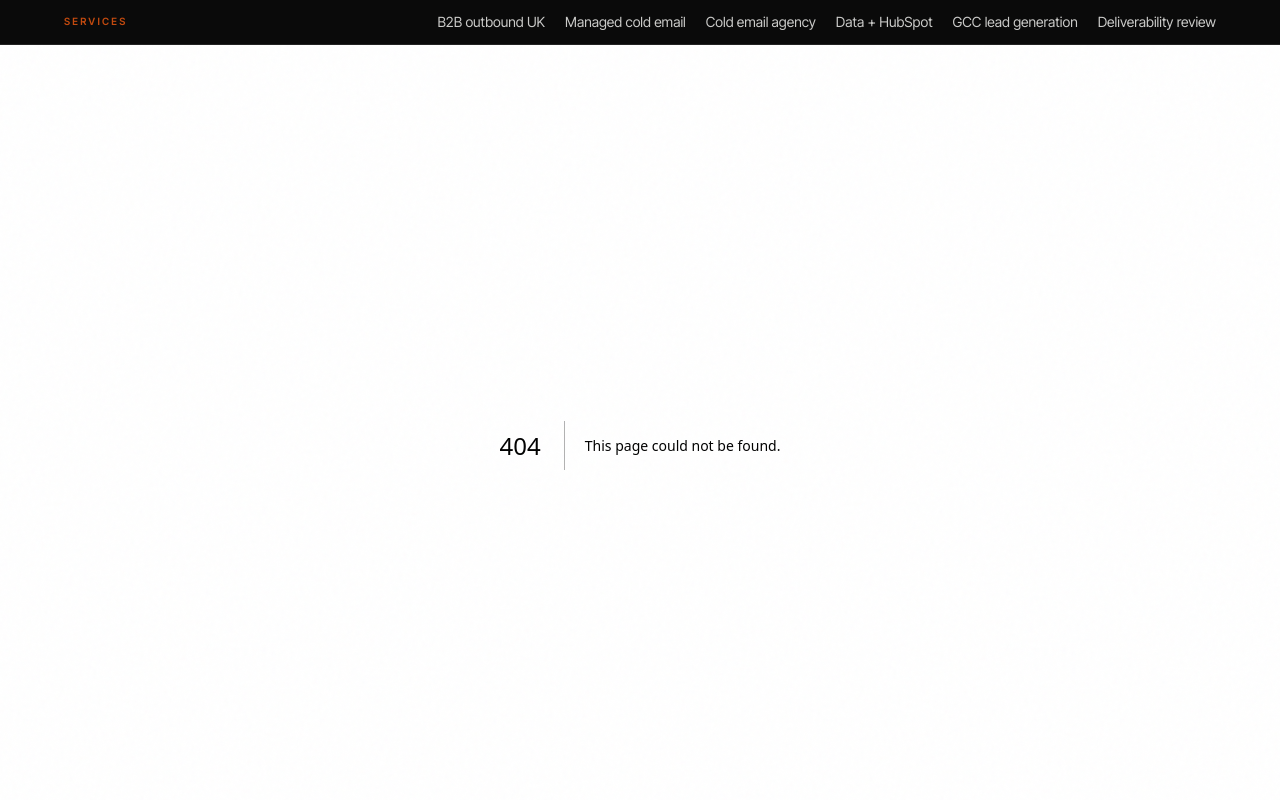
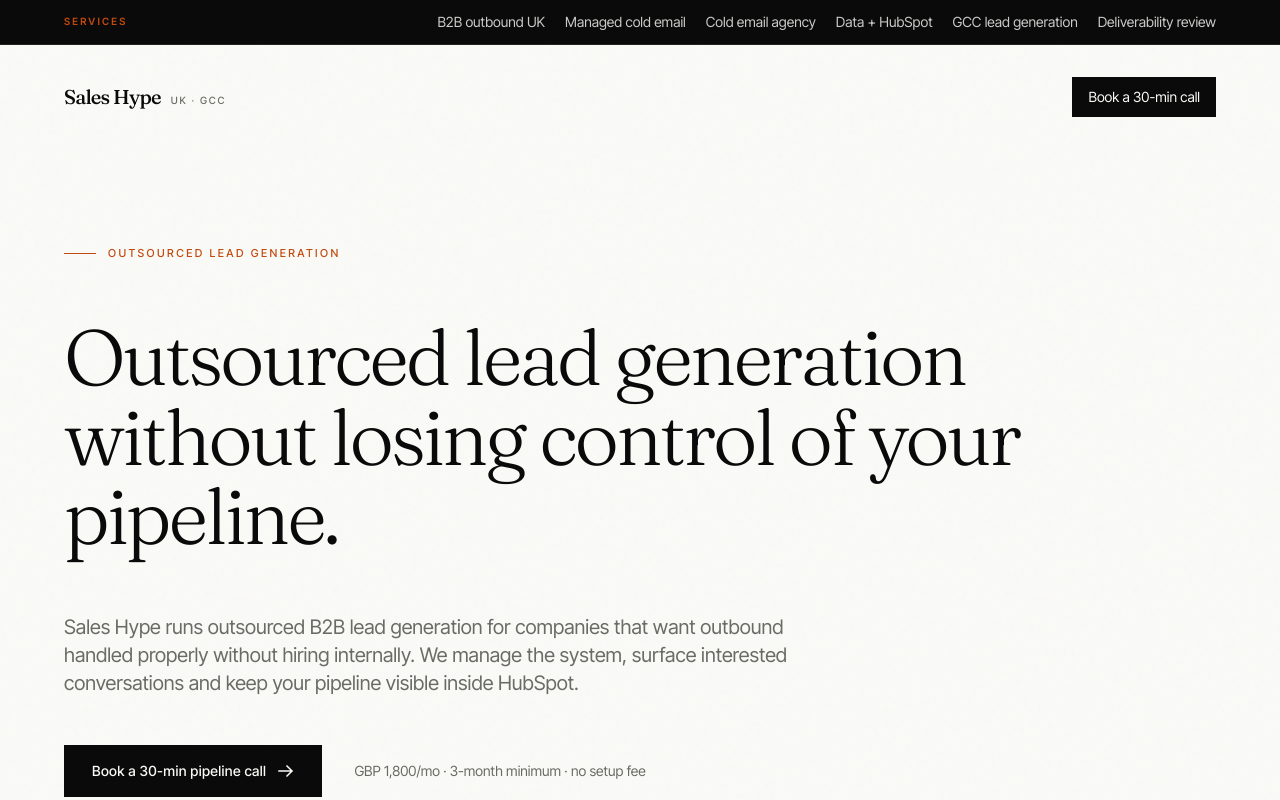
Before and after one commit to tareq-arch/saleshype-site, a Next.js app: page /outsourced-lead-generation in a window 1280 px wide. Before the commit this address had no page. Shown: the top 800 px of the page. Built offline with nearby package versions, Linux system fonts and the light colour scheme.

Commit message:
Add outsourced lead generation page

```diff
--- /dev/null
+++ b/app/outsourced-lead-generation/page.tsx
@@ -0,0 +1,31 @@
+import type { Metadata } from "next";
+import { SeoLandingPage } from "../seo-page-template";
+
+export const metadata: Metadata = {
+  title: "Outsourced Lead Generation UK",
+  description: "Outsourced lead generation for UK B2B teams that need managed outbound, prospect data, cold email campaigns, HubSpot routing and weekly pipeline reporting.",
+  alternates: { canonical: "/outsourced-lead-generation" },
+};
+
+export default function Page() {
+  return (
+    <SeoLandingPage
+      eyebrow="Outsourced lead generation"
+      title="Outsourced lead generation without losing control of your pipeline."
+      description="Sales Hype runs outsourced B2B lead generation for companies that want outbound handled properly without hiring internally. We manage the system, surface interested conversations and keep your pipeline visible inside HubSpot."
+      primaryKeyword="outsourced lead generation"
+      supportingKeywords={["outsourced b2b lead generation", "outsourced lead generation services", "b2b appointment setting agency", "lead generation outsourcing UK"]}
+      sections={[
+        { title: "Outsourcing should not mean opacity", body: "Many outsourced lead generation providers send dashboards full of activity but little commercial context. Sales Hype reports on replies, meetings, pipeline movement and what the data is telling us." },
+        { title: "The right work stays with you", body: "We build the outbound motion and manage the campaign. Your team handles the sales conversations once genuine interest appears, so expertise stays close to the buyer." },
+        { title: "Useful before hiring in-house", body: "For founder-led teams, outsourced outbound can prove the market, messaging and follow-up model before committing to a full-time SDR or internal sales hire." },
+      ]}
+      bullets={["ICP and target-account mapping", "Prospect data and decision-maker research", "Cold email campaign writing and operation", "Deliverability and sending-risk management", "Reply routing into HubSpot", "Weekly commercial reporting and iteration"]}
+      faqs={[
+        { question: "Is outsourced lead generation right for a small B2B team?", answer: "It can be, especially when the buyer profile is clear and the average deal value is high enough to justify managed outbound." },
+        { question: "Do you replace our sales team?", answer: "No. Sales Hype builds and operates the outbound system. Your team still owns qualified sales conversations and closing." },
+        { question: "How long should outsourced outbound be tested?", answer: "Three months is the minimum sensible window. It gives enough time to launch, learn from replies and refine targeting." },
+      ]}
+    />
+  );
+}
```
